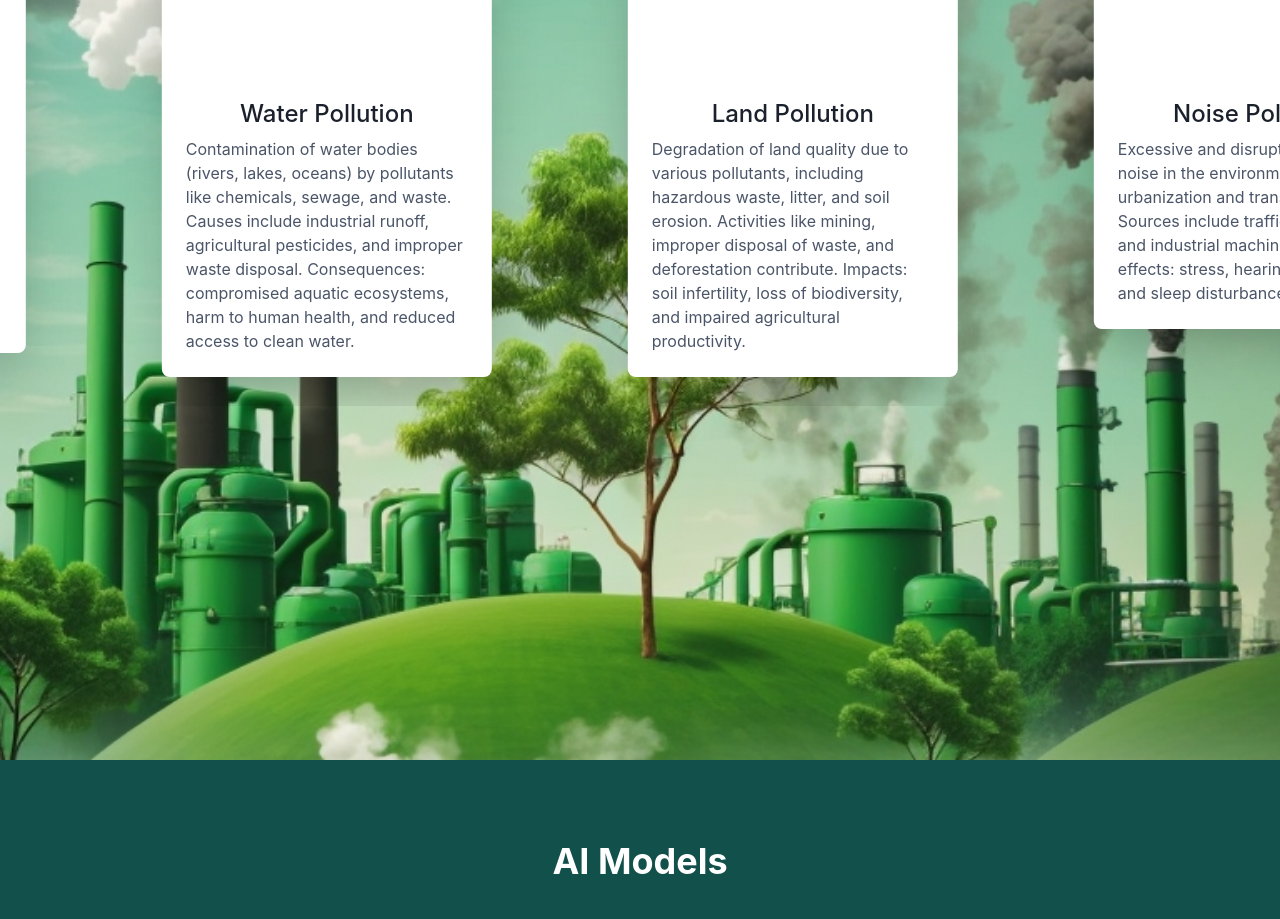
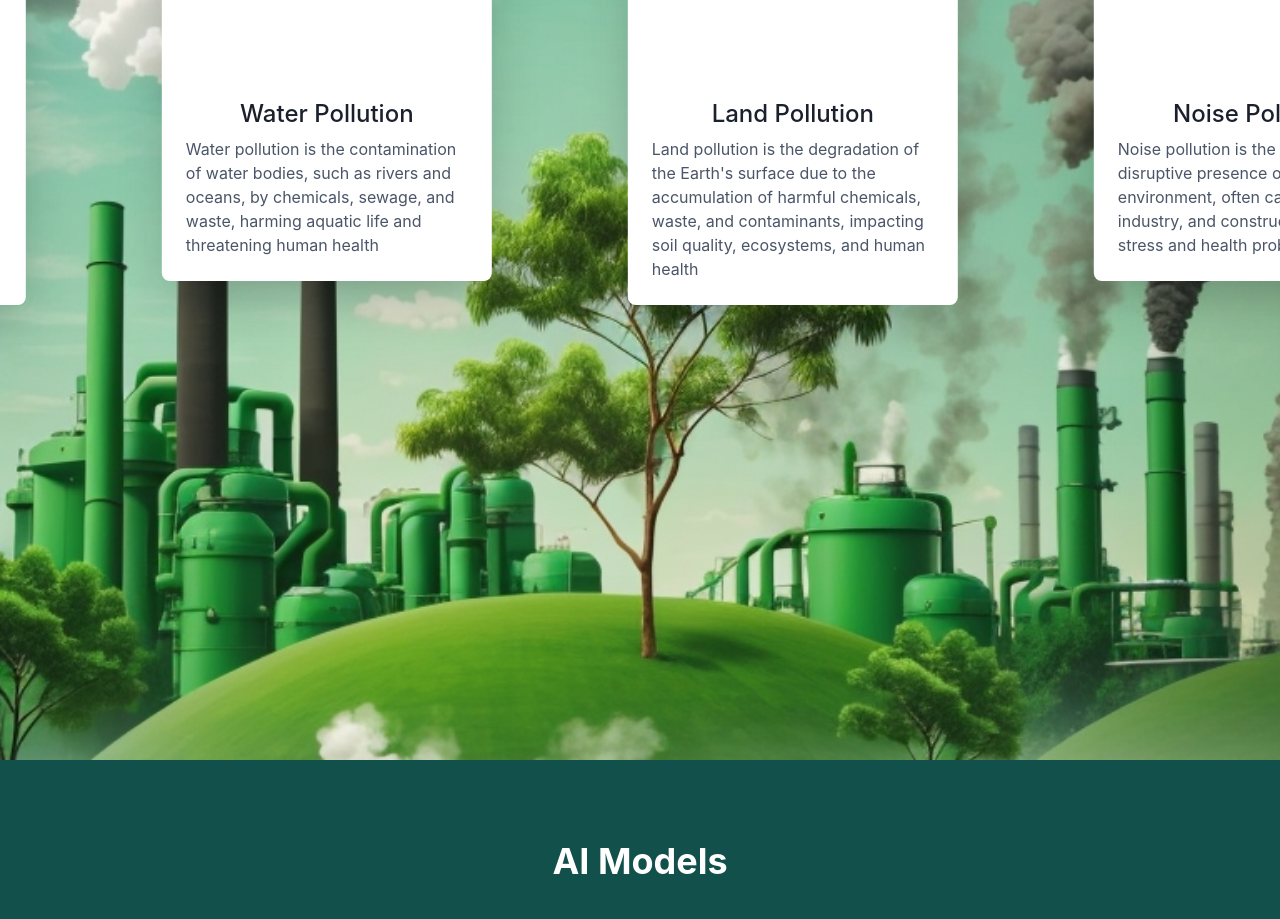
Before and after one commit to Alphax16/Eco-Tech, a React (Create React App) app in the folder frontend/: page / in a window 1280 px wide. Shown: the part 1160-2079 px from the top of the page. Built offline with nearby package versions, Linux system fonts and the light colour scheme.

Commit message:
length fix on types of pollution

```diff
--- a/frontend/src/components/PollutionTypes.jsx
+++ b/frontend/src/components/PollutionTypes.jsx
@@ -134,41 +134,31 @@ const cards = [
     id: 1,
     url: "/assets/Pollution Types Images/Air Pollution.jpg",
     title: "Air Pollution",
-    desc: `Contamination of the Earth's atmosphere by harmful substances like pollutants and particulate matter.
-    Major sources include industrial emissions, vehicle exhaust, and burning fossil fuels.
-    Health effects: respiratory problems, cardiovascular diseases, and reduced air quality.`,
+    desc: `Air pollution is the presence of harmful particles and gases in the atmosphere, from human activities like industry and transportation, which poses risks and damages the environment.`,
   },
   {
     id: 2,
     url: "/assets/Pollution Types Images/Water Pollution.jpg",
     title: "Water Pollution",
-    desc: `Contamination of water bodies (rivers, lakes, oceans) by pollutants like chemicals, sewage, and waste.
-    Causes include industrial runoff, agricultural pesticides, and improper waste disposal.
-    Consequences: compromised aquatic ecosystems, harm to human health, and reduced access to clean water.`,
+    desc: `Water pollution is the contamination of water bodies, such as rivers and oceans, by chemicals, sewage, and waste, harming aquatic life and threatening human health`,
   },
   {
     id: 3,
     url: "/assets/Pollution Types Images/Land Pollution.jpg",
     title: "Land Pollution",
-    desc: `Degradation of land quality due to various pollutants, including hazardous waste, litter, and soil erosion.
-    Activities like mining, improper disposal of waste, and deforestation contribute.
-    Impacts: soil infertility, loss of biodiversity, and impaired agricultural productivity.`,
+    desc: `Land pollution is the degradation of the Earth's surface due to the accumulation of harmful chemicals, waste, and contaminants, impacting soil quality, ecosystems, and human health`,
   },
   {
     id: 4,
     url: "/assets/Pollution Types Images/Noise Pollution.jpg",
     title: "Noise Pollution",
-    desc: `Excessive and disruptive levels of noise in the environment, often from urbanization and transportation.
-    Sources include traffic, construction, and industrial machinery.
-    Adverse effects: stress, hearing impairment, and sleep disturbances.`,
+    desc: `Noise pollution is the excessive, disruptive presence of sound in the environment, often caused by traffic, industry, and construction, leading to stress and health problems`,
   },
   {
     id: 5,
     url: "/assets/Pollution Types Images/Radioactive Pollution.jpg",
     title: "Radioactive Pollution",
-    desc: `Presence of radioactive materials in the environment, resulting from nuclear accidents, nuclear power plants, or improper disposal of radioactive waste.
-    Can lead to radiation exposure and health risks like cancer and genetic mutations.
-    Requires strict containment and disposal measures to prevent harm.`,
+    desc: `Radioactive pollution results from the release of radioactive materials, like nuclear accidents or improper disposal, posing severe health risks and environmental contamination`,
   },
 
 ];
```
